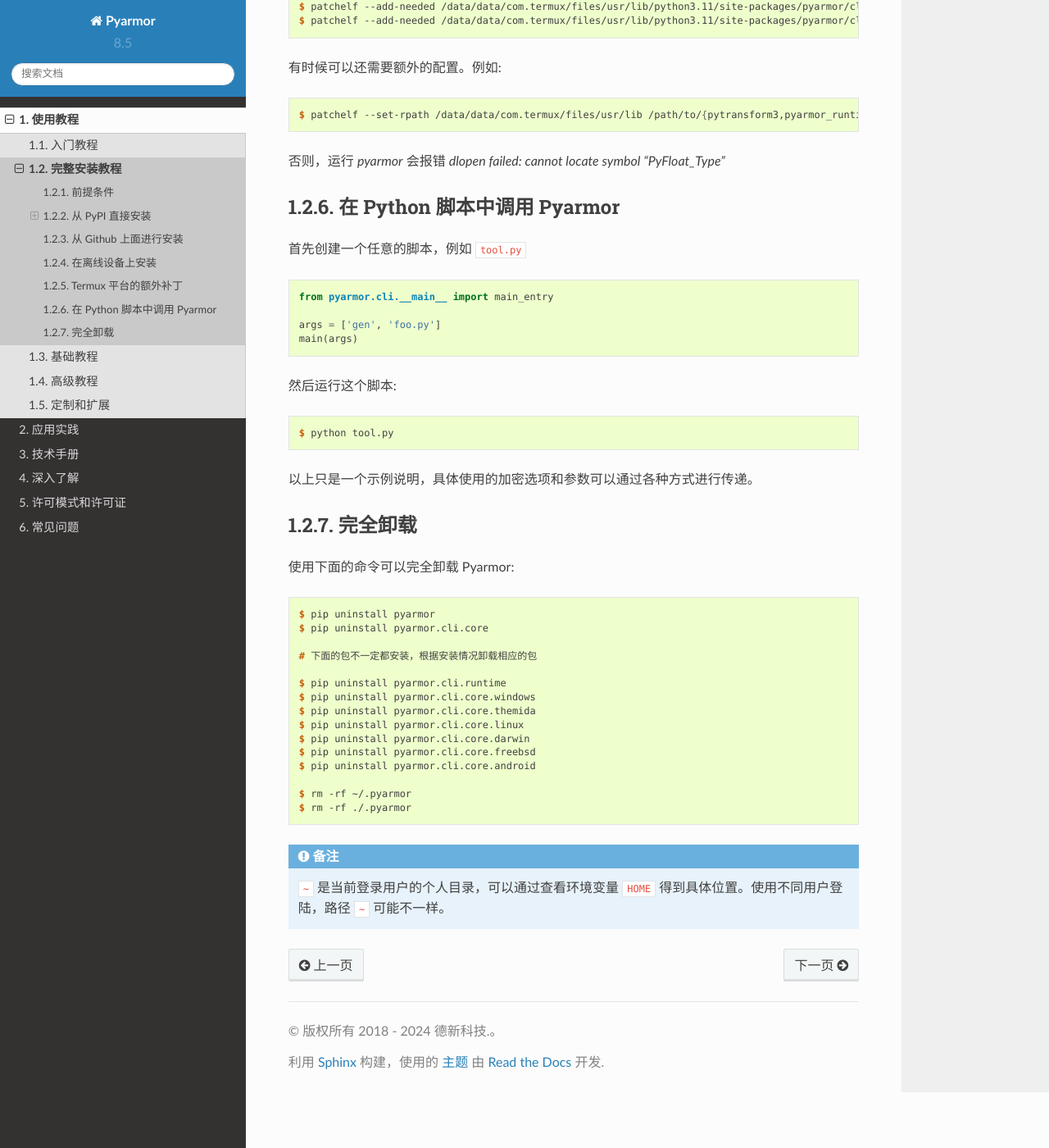
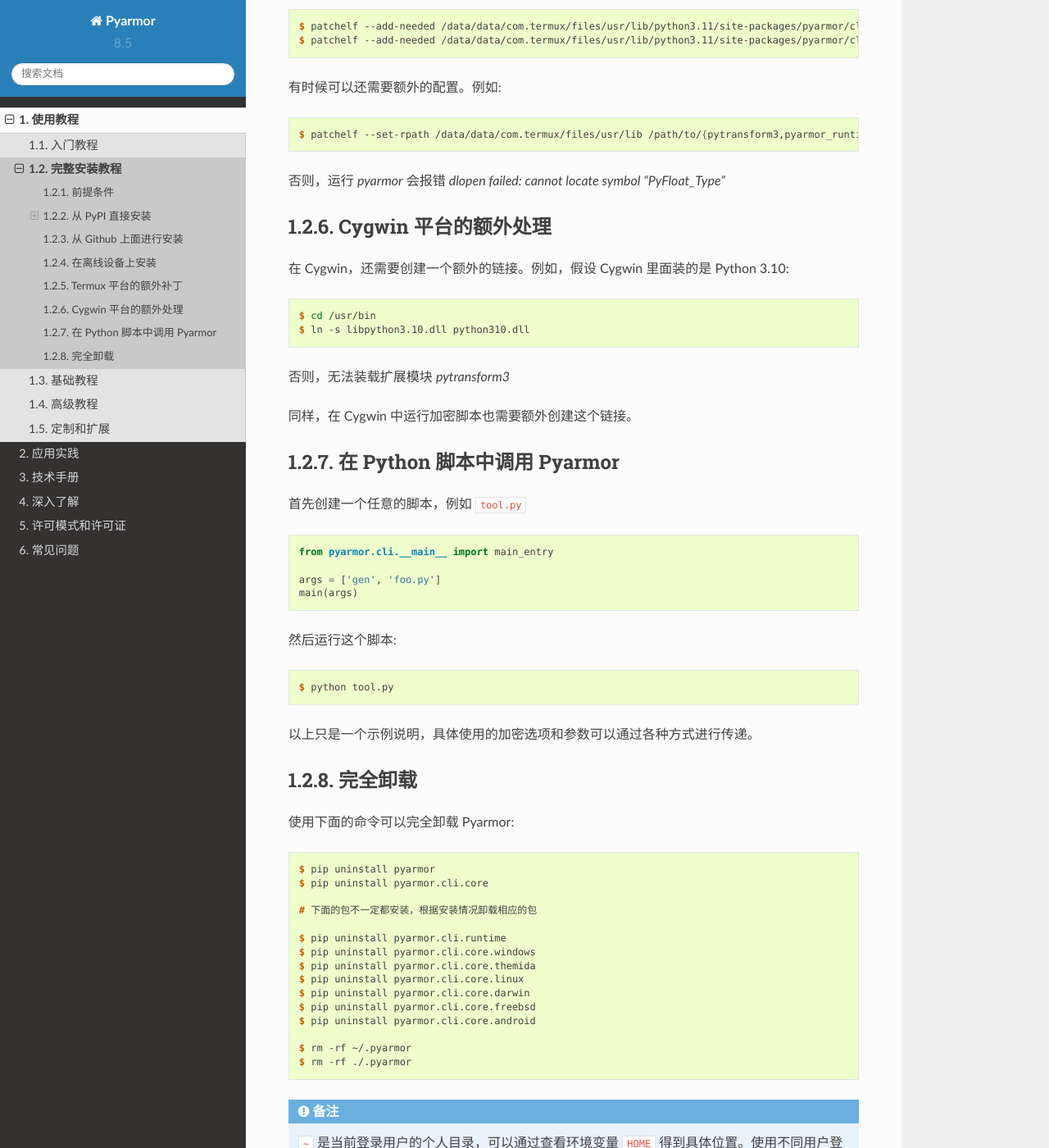
Before and after one commit to dashingsoft/pyarmor-docs-zh, a Sphinx documentation site: the page built from docs/tutorial/installation.rst, in a window 1280 px wide and 1400 px high, scrolled down 3589 px. Shown: the whole window at 82% size. Built offline with Sphinx 7.4.7 and the Read the Docs theme 2.0.0, drawn with Linux system fonts in a browser that asks for light colours.

Commit message:
增加 Cygwin 使用额外处理

```diff
--- a/docs/tutorial/installation.rst
+++ b/docs/tutorial/installation.rst
@@ -165,6 +165,18 @@
 
 否则，运行 `pyarmor` 会报错 `dlopen failed: cannot locate symbol "PyFloat_Type"`
 
+Cygwin 平台的额外处理
+=====================
+
+在 Cygwin，还需要创建一个额外的链接。例如，假设 Cygwin 里面装的是 Python 3.10::
+
+    $ cd /usr/bin
+    $ ln -s libpython3.10.dll python310.dll
+
+否则，无法装载扩展模块 `pytransform3`
+
+同样，在 Cygwin 中运行加密脚本也需要额外创建这个链接。
+
 在 Python 脚本中调用 Pyarmor
 ============================
 
```
